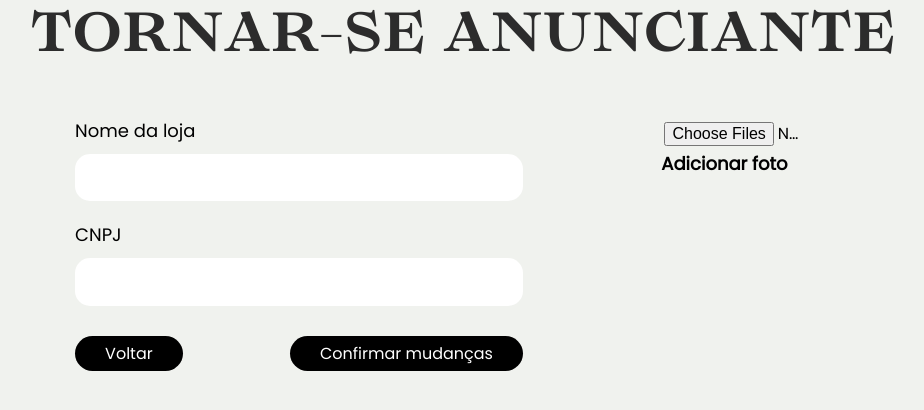
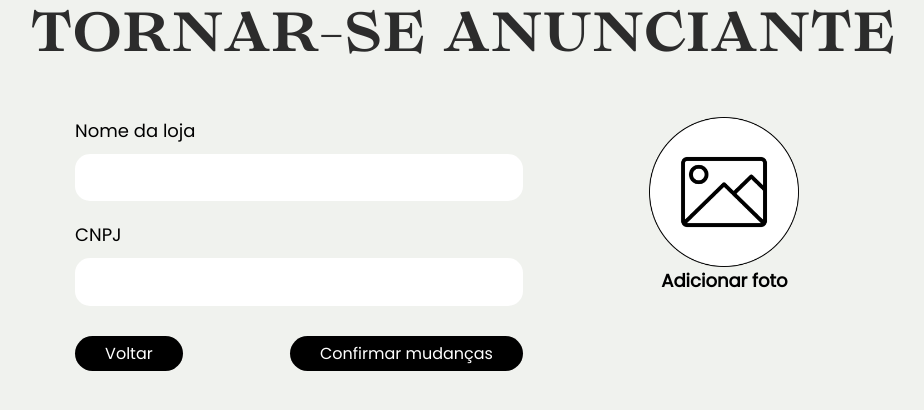
Before and after one commit to Angreen1623/Secure-Buyer, a PHP site: page /conteudos/tornar-anunciante.php in a window 1280 px wide. Shown: the part 100-510 px from the top of the page, without its empty margins (334-1258 px from the left). Run offline with PHP 8.4, Linux system fonts and the light colour scheme; data comes from the database, SQL or seed files in the repository.

Commit message:
deixando o input bonito

```diff
--- a/conteudos/css/tornar.css
+++ b/conteudos/css/tornar.css
@@ -103,11 +103,16 @@ a{
 
 .img-form .img{
     width: 150px;
+    height: 150px;
     display: flex;
+    cursor: pointer;
 }
 .img-form .img img{
     width: 100%;
 }
+input[type='file'] {
+    display: none
+  }
 
 .img-form .description{
     display: flex;
--- a/conteudos/tornar-anunciante.php
+++ b/conteudos/tornar-anunciante.php
@@ -147,7 +147,8 @@
 
                     <div class="img-form">
                         <div class="img">
-                            <input multiple type="file" name="arquivo" id="" accept=".jpg, .png">
+                            <label for='imagem'> <img src="./img/nova-foto.png" alt="Adicione uma imagem"></label>
+                            <input multiple type="file" name="arquivo" id="imagem" accept=".jpg, .png">
                         </div>
                         <div class="description">
                             <p>Adicionar foto</p>
```
Also changed, not shown: conteudos/img/nova-foto.png (added).
